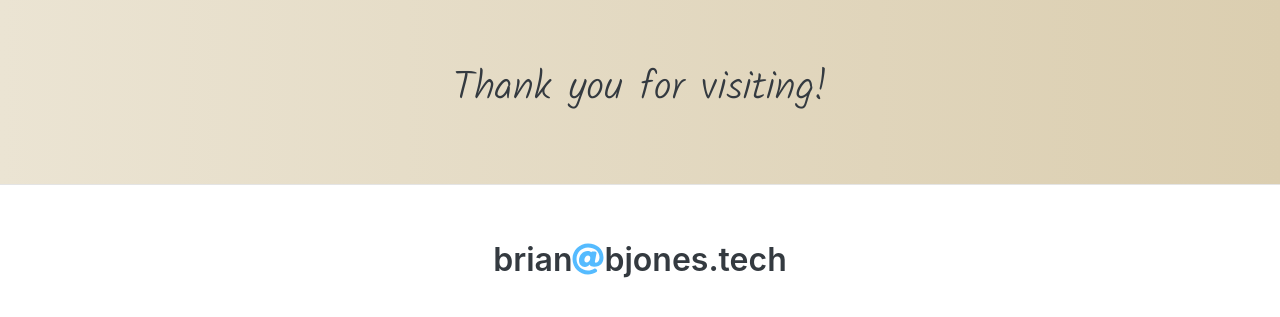
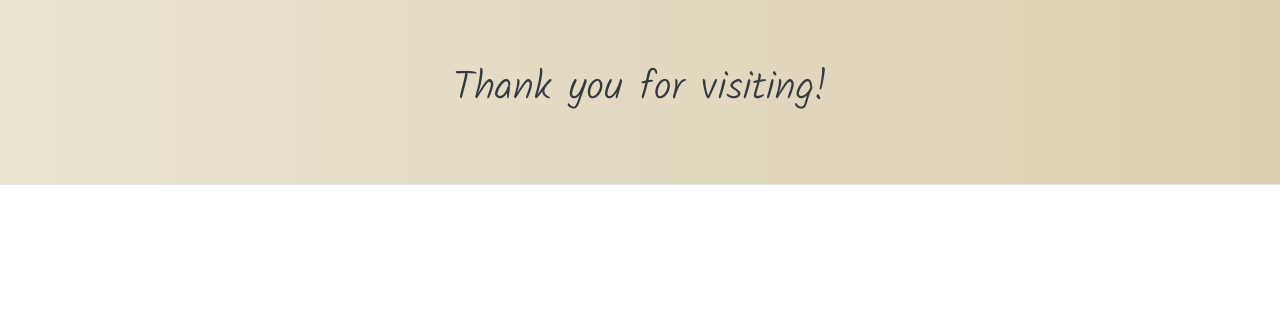
Before and after one commit to bjones-tech/mysite, a Django app: template home/templates/home/contact.html in a window 1280 px wide. Shown: the part 70-387 px from the top of the page. Run offline with Django 3.2, Linux system fonts and the light colour scheme; the template is opened without the code that fills it, so the values that code supplies are empty; some libraries are stand-ins or nearby versions.

Commit message:
Removed with tag from contact page

```diff
--- a/home/templates/home/contact.html
+++ b/home/templates/home/contact.html
@@ -17,20 +17,11 @@
         </div>
     </div>
 
-    {% with email_alias="brian" email_domain="bjones.tech" %}
-        <div class="container">
+    <div class="container">
+        {% for content_row in content_rows %}
             <div class="row">
-                <div class="col-8 offset-2">
-                    <h2 class="text-dark text-center p-4" style="font-weight: 600;">
-                        {{ email_alias }}<i class="fas fa-at text-info"></i>{{ email_domain }}
-                    </h2>
-                </div>
+                {{ content_row.content|safe }}
             </div>
-            {% for content_row in content_rows %}
-                <div class="row">
-                    {{ content_row.content|safe }}
-                </div>
-            {% endfor %}
-        </div>
-    {% endwith %}
+        {% endfor %}
+    </div>
 {% endblock %}
```
